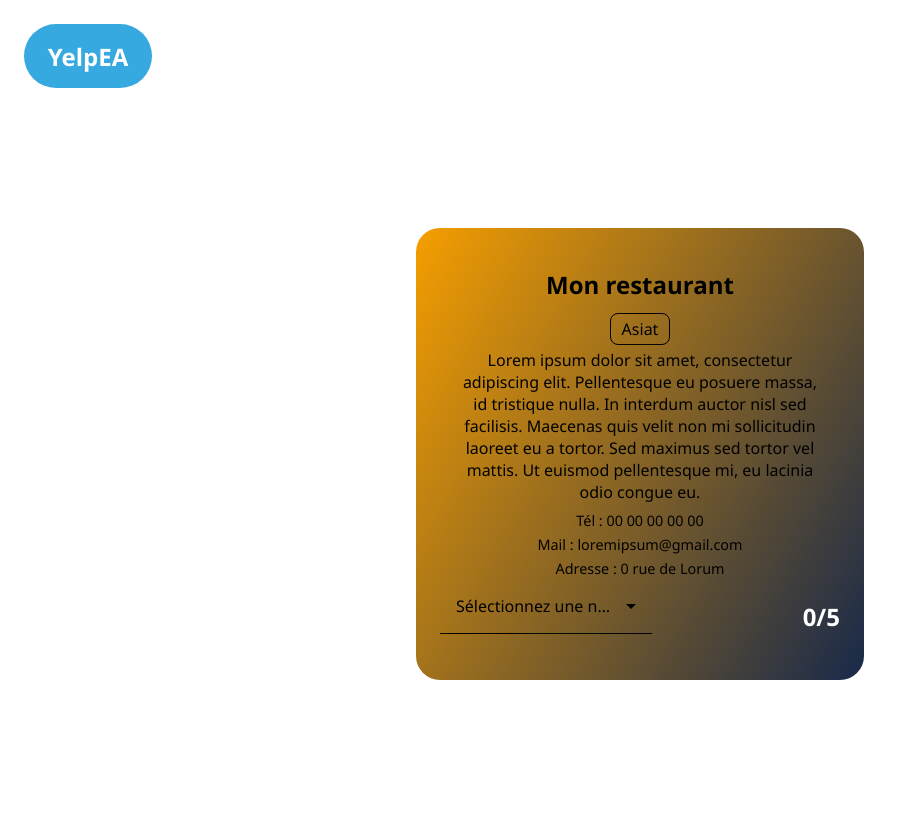
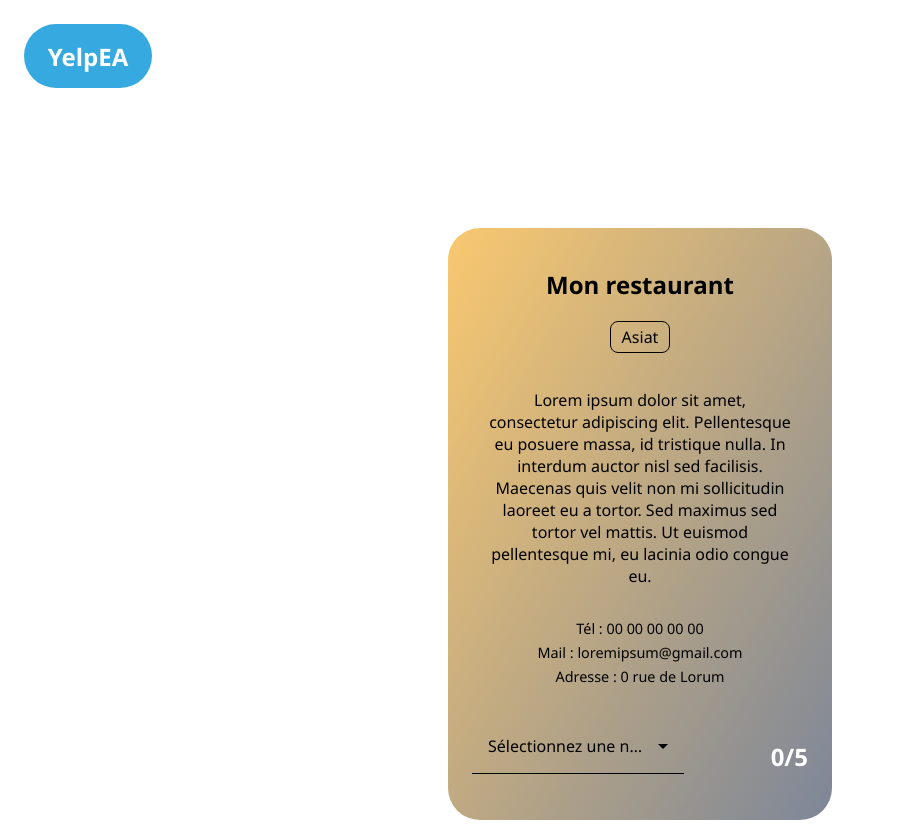
Before and after one commit to BlackZev/Yelp-EA, an Angular app in the folder YelpEaFront/: page /restaurants in a window 1280 px wide. Shown: the whole page, without its empty margins (0-903 px from the left). Before the commit the page ends 800 px from the top, so only its background shows below. Built offline with nearby package versions, Linux system fonts and the light colour scheme.

Commit message:
Template card restaurant v1

```diff
--- a/YelpEaFront/src/app/list-restaurants/list-restaurants.component.html
+++ b/YelpEaFront/src/app/list-restaurants/list-restaurants.component.html
@@ -1,13 +1,13 @@
 <div class="cards">
-  <mat-card id="1">
-    <mat-card-header>
-      <mat-card-title>{{ title }}</mat-card-title>
-      <mat-chip-set>
+  <mat-card class="card">
+    <mat-card-header class="card-header">
+      <mat-card-title class="card-title">{{ title }}</mat-card-title>
+      <mat-chip-set class="card-chip">
         <mat-chip>Asiat</mat-chip>
       </mat-chip-set>
     </mat-card-header>
 
-    <mat-card-content>
+    <mat-card-content class="card-content">
       <p>{{ description }}</p>
       <div class="contact">
         <p>{{ phone }}</p>
@@ -16,15 +16,12 @@
       </div>
     </mat-card-content>
 
-    <mat-card-footer>
-      <mat-form-field>
+    <mat-card-footer class="card-footer">
+      <mat-form-field class="card-field">
         <mat-label>{{ customerNote }}</mat-label>
         <mat-select class="select">
             <mat-option [value]="1">1</mat-option>
             <mat-option [value]="2">2</mat-option>
-            <mat-option [value]="3">3</mat-option>
-            <mat-option [value]="4">4</mat-option>
-            <mat-option [value]="5">5</mat-option>
         </mat-select>
       </mat-form-field>
 
--- a/YelpEaFront/src/app/list-restaurants/list-restaurants.component.scss
+++ b/YelpEaFront/src/app/list-restaurants/list-restaurants.component.scss
@@ -2,45 +2,46 @@
     display: flex;
     flex-wrap: wrap;
     justify-content: center;
-    gap: 2rem;
+    gap: 1rem;
     padding: 1rem;
 }
 
-.mat-mdc-card {
-    max-width: 90%;
-    min-width: 18rem; /* Empêche la carte de devenir trop petite */
-    width: 28rem;
+.card {
+    width: 30vw;
     display: flex;
     flex-direction: column;
-    background: linear-gradient(120deg, #F59E00, #18294A);
-    border-radius: 1.5rem;
+    background: linear-gradient(120deg, #F59E0090, #18294A90);
+    border-radius: 2rem;
     padding: 1.5rem;
-    color: black
+    gap: 2em;
 }
 
-.mat-mdc-card-header {
+
+// card-header
+.card-header {
     display: flex;
     flex-direction: column;
     align-items: center;
     text-align: center;
-    gap: 0.5rem;
+    gap: 1rem;
 }
 
-.mat-mdc-card-title {
+.card-title {
     font-size: 1.5rem;
     font-weight: bold;
 }
 
-.mat-mdc-card-content {
+// card-content
+.card-content {
     display: flex;
     flex-direction: column;
     align-items: center;
     text-align: center;
-    gap: 0.5rem;
+    gap: 2rem;
     font-size: 1rem;
 }
 
-.contact {
+.card-content .contact {
     display: flex;
     flex-direction: column;
     align-items: center;
@@ -48,7 +49,8 @@
     font-size: 0.9rem;
 }
 
-.mat-mdc-card-footer {
+// card-footer
+.card-footer {
     display: flex;
     flex-direction: row;
     align-items: center;
@@ -57,7 +59,7 @@
     flex-wrap: wrap;
 }
 
-.globalNote {
+.card-footer .globalNote {
     font-size: 1.5rem;
     font-weight: bold;
     color: white;
```
